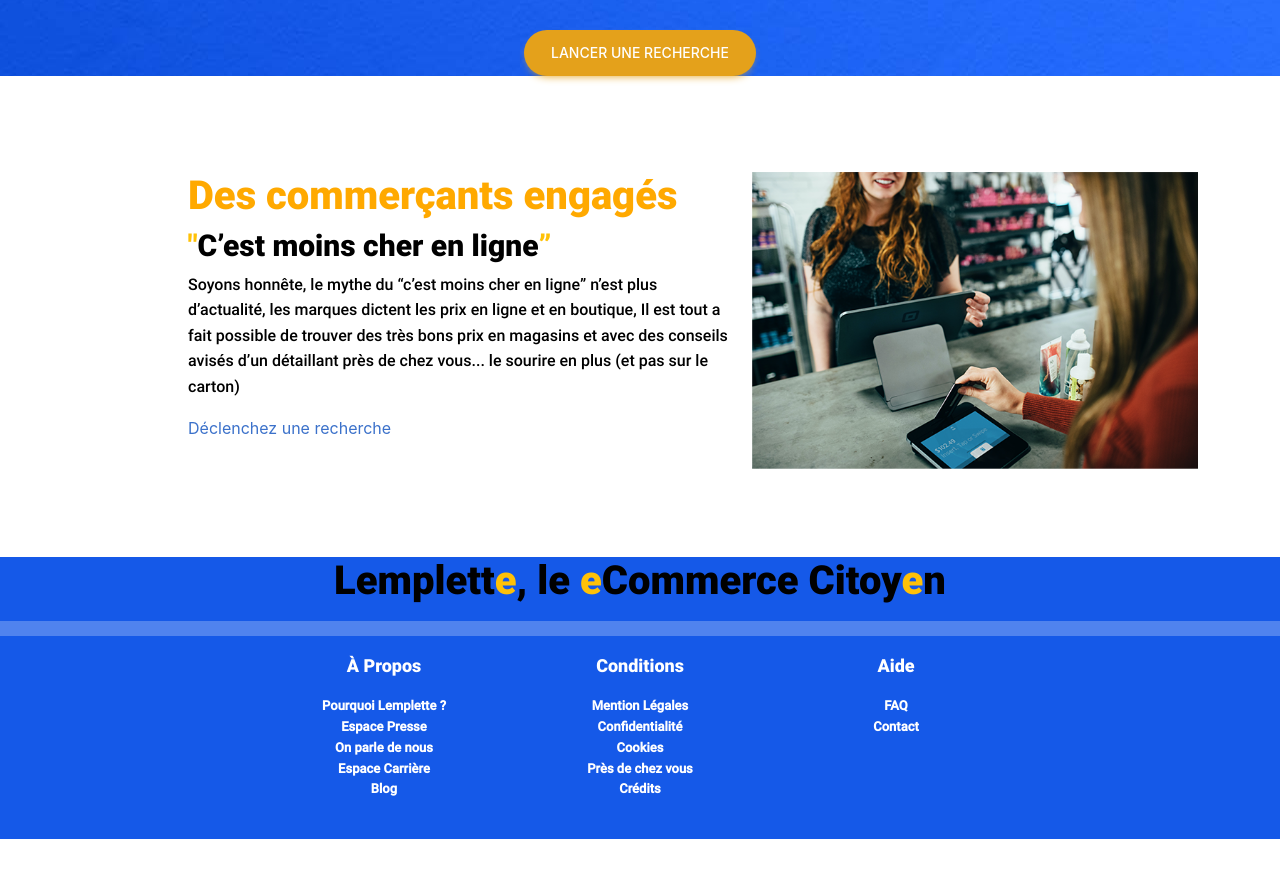
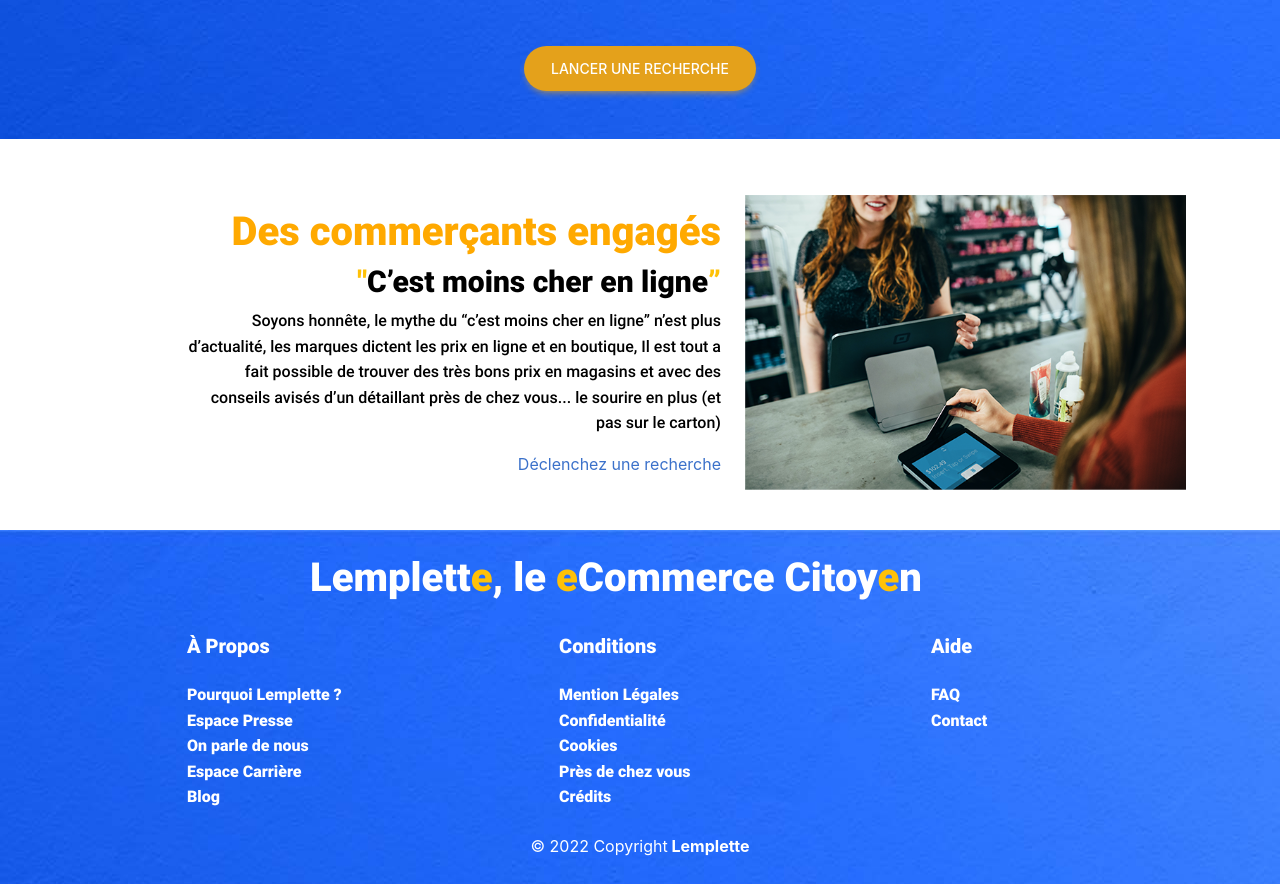
Before and after one commit to KarimLemplette/landing-page-merchant, a React (Create React App) app: page / in a window 1280 px wide. Shown: the part 1815-2699 px from the top of the page. Before the commit the page ends 2654 px from the top, so only its background shows below. Built offline with nearby package versions, Linux system fonts and the light colour scheme.

Commit message:
Responsive tweaks

```diff
--- a/src/App.js
+++ b/src/App.js
@@ -1,5 +1,5 @@
 import './App.css';
-import { Navbar, Header, Body, Footer } from './components';
+import { Header, Body, Footer } from './components';
 
 function App() {
   return (
--- a/src/components/body/Body.css
+++ b/src/components/body/Body.css
@@ -1,19 +1,6 @@
-.body{
-    width:100%;
-    margin:0;
-}
-
 .row {
-    margin-left: 0%;
-    display: flex;
-    text-align: left;
-    white-space: pre-line;
-    flex: 1;
-    flex-direction: row;
-}
-
-.row2 {
-    margin-left: 0%;
+    margin-left: 0;
+    margin-right: 0;
     display: flex;
     text-align: left;
     white-space: pre-line;
--- a/src/components/body/Body.jsx
+++ b/src/components/body/Body.jsx
@@ -8,8 +8,7 @@
 import search from '../../assets/search.png';
 import sourire from '../../assets/sourire.png';
 import background from '../../assets/bluetexture.jpg';
-import { MDBContainer, MDBRow, MDBCol } from 'mdb-react-ui-kit';
-import { MDBBtn } from 'mdb-react-ui-kit';
+import { MDBContainer, MDBRow, MDBCol, MDBBtn } from 'mdb-react-ui-kit';
 
 function Body() {
     return (
@@ -34,7 +33,7 @@
             </MDBContainer>
             <MDBContainer breakpoint="md">
                 <MDBRow className='d-flex align-items-center mb-3'>
-                    <MDBCol className='col-md-5 mt-3'>
+                    <MDBCol className='col-md-5 mt-3 order-sm-first order-last'>
                         <img src={bodyimg2} alt='' className='img-fluid'/>
                     </MDBCol>
                     <MDBCol size='md' className='col-md-6 mt-3'>
@@ -86,20 +85,20 @@
                         <img src={number3} alt='' className='number'/>
                         <p className='p-white'>Payez via Lemplette et collectez votre produit chez un commerçant proche de chez vous.</p>
                     </MDBCol>
-                    <MDBCol className='col-md-4 mt-3'>
+                    <MDBCol size='md' className='col-md-4 mt-3'>
                         <img src={search} alt='' className='img-fluid'/>
                     </MDBCol>
                 </MDBRow>
                 <MDBCol className='col-md-12 mt-5 mb-5'>
-                    <MDBBtn rounded className='mx-2 btn btn-warning btn-lg'>
+                    <MDBBtn rounded className='mx-2 mb-5 btn btn-warning btn-lg'>
                         Lancer une recherche
                     </MDBBtn>
                 </MDBCol>
             </div>
-            <MDBContainer breakpoint="md">
-                <MDBRow className='mt-3 mb-3 '>
-                    <MDBCol className='col-md-6 offset-md-1 mt-5 mb-4'>
-                        <h2 style={{color:'#FFA900'}}>Des commerçants engagés</h2>
+            <MDBContainer breakpoint="sm">
+                <MDBRow className='d-flex align-items-center mb-3'>
+                    <MDBCol size='md' className='col-md-6 offset-md-1 mt-2 mb-4 text-end'>
+                        <h2 class="text-end" style={{color:'#FFA900'}}>Des commerçants engagés</h2>
                         <h3 className='h3-black'>
                         <span style={{color: '#ffc107'}}>"</span>
                         <b>C’est moins cher en ligne</b>
@@ -113,7 +112,7 @@
                         </p>
                         <a href='/'>Déclenchez une recherche</a>
                     </MDBCol>
-                    <MDBCol className='col-md-5 mt-5 mb-4'>
+                    <MDBCol className='col-md-5 mt-2 mb-4'>
                         <img src={sourire} alt='' className='img-fluid'/>
                     </MDBCol>
                 </MDBRow>
--- a/src/components/button/Button.jsx
+++ /dev/null
@@ -1,13 +0,0 @@
-import React from 'react';
-
-import './Button.css';
-
-function Button(props) {
-    return (
-        <button className={props.styleName}>
-            {props.text}
-        </button>
-    )
-}
-
-export default Button;
--- a/src/components/button/index.js
+++ /dev/null
@@ -1,3 +0,0 @@
-import Button  from './Button';
-
-export default Button;
--- a/src/components/footer/Footer.css
+++ b/src/components/footer/Footer.css
@@ -1,44 +1,5 @@
-.footer {
-    display: flex;
-    flex-direction: column;
+.footer-text {
+    color:#ffffff;
     font-weight: bold;
-    background-color: #1559e8;
-    margin-top: 5%;
+    font-family: 'Roboto Black';
 }
-
-.footer-header {
-    color: #ffffff;
-}
-
-.footer-info  {
-    display: flex;
-    justify-content: center;
-}
-
-.footer-info-left, .footer-info-center, .footer-info-right {
-    color:#ffffff;
-    display: flex;
-    flex-direction: column;
-    width: 20%;
-    text-align: center;
-}
-
-.footer-info-title {
-    font-family: 'Roboto Black';
-    font-size: large;
-    margin-bottom: 15px;
-}
-
-.footer-info-text {
-    font-family: 'Roboto Medium';
-    font-size: small;
-    margin-bottom: 15%;
-}
-
-.footer-separator {
-    flex-grow: 1;
-    border: none;
-    height: 15px;
-    background-color: rgb(255, 255, 255);
-    width: 100%;
-}
--- a/src/components/footer/Footer.jsx
+++ b/src/components/footer/Footer.jsx
@@ -1,58 +1,106 @@
 import React from 'react';
 import './Footer.css';
+import background from '../../assets/bluetexture.jpg';
+import { MDBFooter, MDBContainer, MDBCol, MDBRow } from 'mdb-react-ui-kit';
 
 function Footer () {
   return (
-    <section className="footer">
-        <section className='footer-header'>
-            <h2>Lemplett<span style={{color: '#ffc107'}}>e</span>, le <span style={{color: '#ffc107'}}>e</span>Commerce Citoy<span style={{color: '#ffc107'}}>e</span>n</h2>
-            <hr className="footer-separator" />
-        </section>
-        <section className="footer-info">
-            <section className="footer-info-left">
-            <section className="footer-info-title">
-                À Propos
-            </section>
-            <section className="footer-info-text">
+    <div style={{backgroundImage:`url(${background})`}}>
+        <MDBFooter className='text-center text-lg-start text-muted'>
+            <MDBContainer breakpoint="md" className='d-flex justify-content-center p-4'>
+                <div className='me-5 d-none d-lg-block'>
+                    <h2 className='footer-text'>
+                        Lemplett<span style={{color: '#ffc107'}}>e</span>, le <span style={{color: '#ffc107'}}>e</span>Commerce Citoy<span style={{color: '#ffc107'}}>e</span>n
+                    </h2>
+                </div>
+            </MDBContainer>
+            <MDBContainer breakpoint="md">
+                <MDBRow>
+                    <MDBCol className='col-md-3 offset-md-1'>
+                        <h5 className='fw-bold mb-4 footer-text'>À Propos</h5>
+                        <ul className='list-unstyled mb-0'>
+                            <li>
+                                <a href='#!' className='footer-text'>
                                 Pourquoi Lemplette ?
-                <br/>
+                                </a>
+                            </li>
+                            <li>
+                                <a href='#!' className='footer-text'>
                                 Espace Presse
-                <br/>
+                                </a>
+                            </li>
+                            <li>
+                                <a href='#!' className='footer-text'>
                                 On parle de nous
-                <br/>
+                                </a>
+                            </li>
+                            <li>
+                                <a href='#!' className='footer-text'>
                                 Espace Carrière
-                <br/>
+                                </a>
+                            </li>
+                            <li>
+                                <a href='#!' className='footer-text'>
                                 Blog
-            </section>
-            </section>
-            <section className="footer-info-center">
-            <section className="footer-info-title">
-                Conditions
-            </section>
-            <section className="footer-info-text">
+                                </a>
+                            </li>
+                        </ul>
+                    </MDBCol>
+                    <MDBCol className='col-md-3 offset-md-1'>
+                        <h5 className='fw-bold mb-4 footer-text'>Conditions</h5>
+                        <ul className='list-unstyled mb-0'>
+                            <li>
+                                <a href='#!' className='footer-text'>
                                 Mention Légales
-                <br/>
+                                </a>
+                            </li>
+                            <li>
+                                <a href='#!' className='footer-text'>
                                 Confidentialité
-                <br/>
+                                </a>
+                            </li>
+                            <li>
+                                <a href='#!' className='footer-text'>
                                 Cookies
-                <br/>
+                                </a>
+                            </li>
+                            <li>
+                                <a href='#!' className='footer-text'>
                                 Près de chez vous
-                <br/>
+                                </a>
+                            </li>
+                            <li>
+                                <a href='#!' className='footer-text'>
                                 Crédits
-            </section>
-            </section>
-            <section className="footer-info-right">
-                <section className="footer-info-title">
-                Aide
-                </section>
-                <section className="footer-info-text">
+                                </a>
+                            </li>
+                        </ul>
+                    </MDBCol>
+                    <MDBCol className='col-md-3 offset-md-1'>
+                        <h5 className='fw-bold mb-4 footer-text'>Aide</h5>
+                        <ul className='list-unstyled mb-0'>
+                            <li>
+                                <a href='#!' className='footer-text'>
                                 FAQ
-                    <br/>
+                                </a>
+                            </li>
+                            <li>
+                                <a href='#!' className='footer-text'>
                                 Contact
-                </section>
-            </section>
-        </section>
-    </section>
+                                </a>
+                            </li>
+                        </ul>
+                    </MDBCol>
+                </MDBRow>
+            </MDBContainer>
+            <MDBRow>
+                <div className='text-center p-4' style={{color:'#FFFFFF'}}>
+                    © 2022 Copyright
+                    <a className='text-reset fw-bold' href='https://lemplette.com/'> Lemplette</a>
+                </div>
+            </MDBRow>
+        </MDBFooter>
+    </div>
   )
 }
 
--- a/src/components/header/Header.jsx
+++ b/src/components/header/Header.jsx
@@ -21,11 +21,11 @@
                             </p>
                         </MDBCol>
                         <MDBCol size='md' className='col-md-4 mt-5'>
-                            <img src={logo} className='logo' style={{maxWidth:'500px'}}/>
+                            <img src={logo} className='img-fluid'/>
                         </MDBCol>
                 </MDBRow>
                 <MDBRow>
-                    <MDBCol size='md' className='col-md-6 offset-md-4 mt-5 mb-5'>
+                    <MDBCol size='md' className='col-md-12 mt-5 mb-5 text-center'>
                         <MDBBtn rounded className='mx-2 btn btn-warning btn-lg'>
                             Déposer une demande
                         </MDBBtn>
--- a/src/components/index.js
+++ b/src/components/index.js
@@ -1,13 +1,11 @@
 import Navbar from './navbar';
 import Header from './header';
-import Button from './button';
 import Body from './body';
 import Footer from './footer';
 
 export {
     Navbar,
     Header,
-    Button,
     Body,
     Footer
 }
--- a/src/index.css
+++ b/src/index.css
@@ -1,5 +1,4 @@
 body {
-  margin: 0;
   font-family: -apple-system, BlinkMacSystemFont, 'Segoe UI', 'Roboto', 'Oxygen',
     'Ubuntu', 'Cantarell', 'Fira Sans', 'Droid Sans', 'Helvetica Neue',
     sans-serif;
```
Also changed, not shown: src/components/button/Button.css (deleted, +0 -26 lines). Lines whose indentation alone changed are shown as unchanged.
